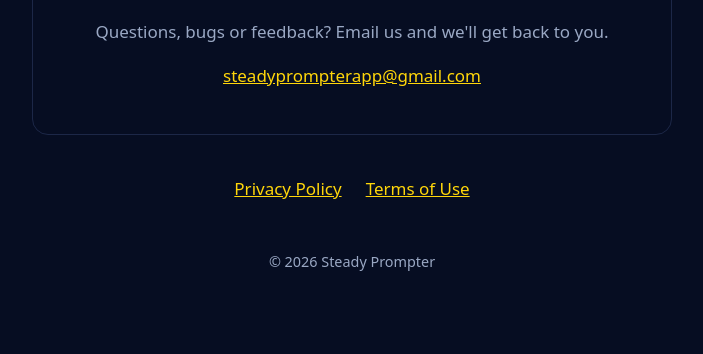
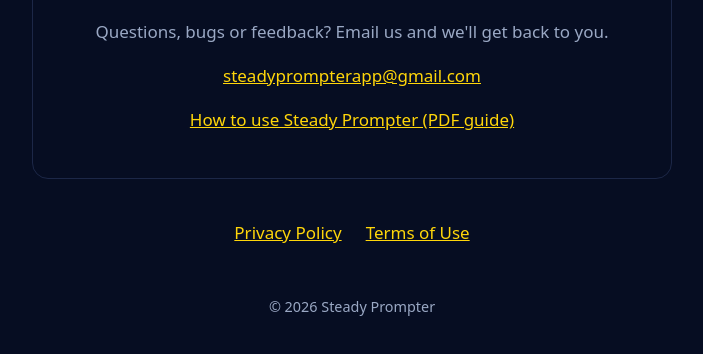
Before and after one commit to j78fn4wwrs-bit/steady-prompter, a plain HTML site: page index.html in a window 1280 px wide. Shown: the part 462-816 px from the top of the page, without its empty margins (288-991 px from the left). Drawn offline with Linux system fonts and the light colour scheme.

Commit message:
Add Steady Prompter how-to guide (v6) and link from support page

```diff
--- a/index.html
+++ b/index.html
@@ -5,6 +5,6 @@
 img{width:128px;height:128px;border-radius:28px}h1,h2{font-family:Sora,system-ui,sans-serif;color:#fff}h1{font-size:2.2rem;margin:20px 0 4px}h2{color:#FFD60A}
 section{margin-top:48px;padding:28px;border:1px solid #1c2747;border-radius:16px}a{color:#FFD60A}nav{margin-top:40px}nav a{margin:0 12px}footer{margin-top:48px;font-size:.9rem}</style></head>
 <body><main><img src="icon.png" alt="Steady Prompter app icon"><h1>Steady Prompter</h1><p>Teleprompter for iPhone, iPad and Mac.</p>
-<section id="support"><h2>Support</h2><p>Questions, bugs or feedback? Email us and we'll get back to you.</p><p><a href="mailto:steadyprompterapp@gmail.com">steadyprompterapp@gmail.com</a></p></section>
+<section id="support"><h2>Support</h2><p>Questions, bugs or feedback? Email us and we'll get back to you.</p><p><a href="mailto:steadyprompterapp@gmail.com">steadyprompterapp@gmail.com</a></p><p><a href="guide/steady-prompter-how-to-guide.pdf">How to use Steady Prompter (PDF guide)</a></p></section>
 <nav><a href="https://j78fn4wwrs-bit.github.io/app-legal/steady-prompter/privacy-policy.html">Privacy Policy</a><a href="https://j78fn4wwrs-bit.github.io/app-legal/steady-prompter/terms-of-use.html">Terms of Use</a></nav>
 <footer>© 2026 Steady Prompter</footer></main></body></html>
```
Also changed, not shown: 1 other file.
